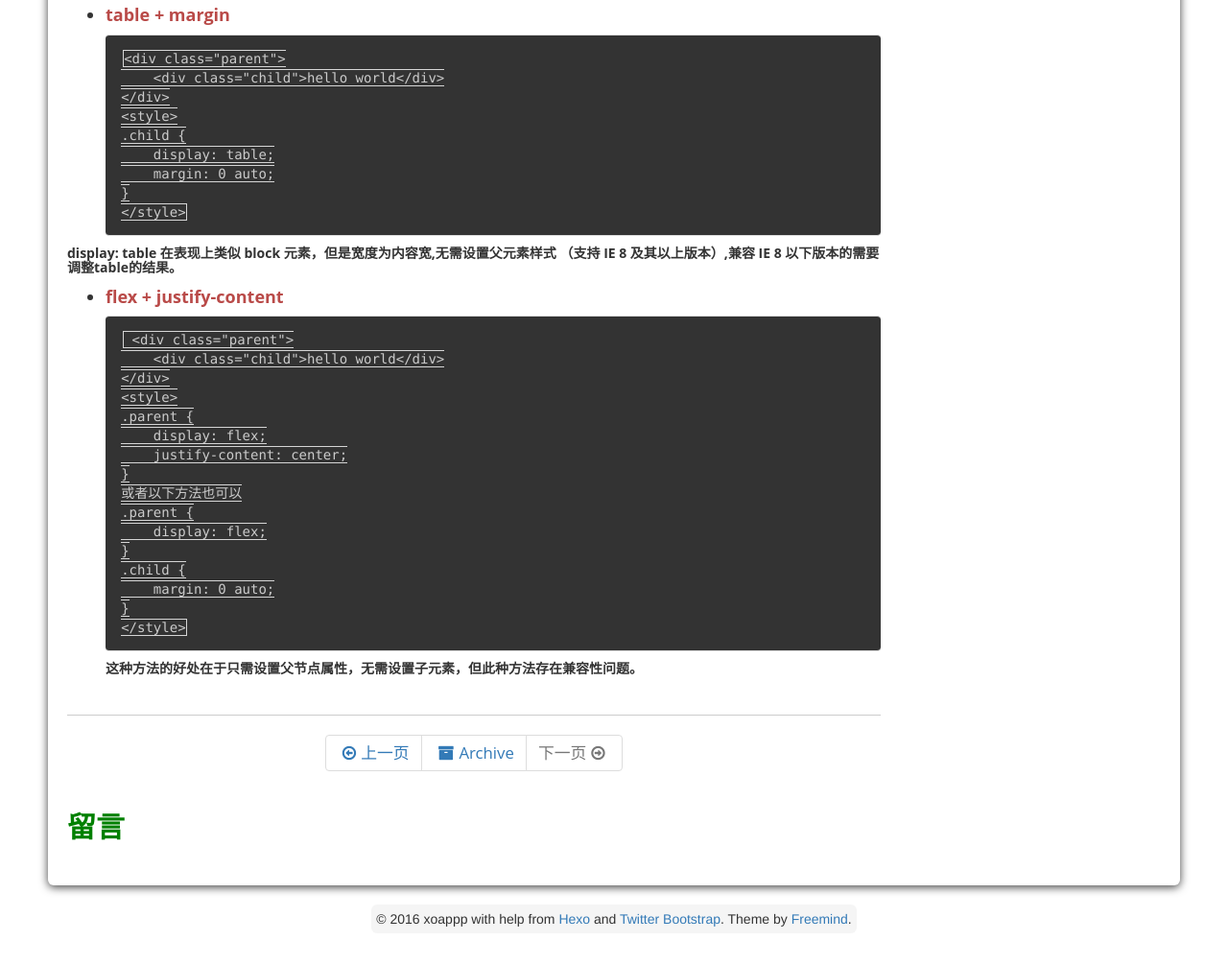
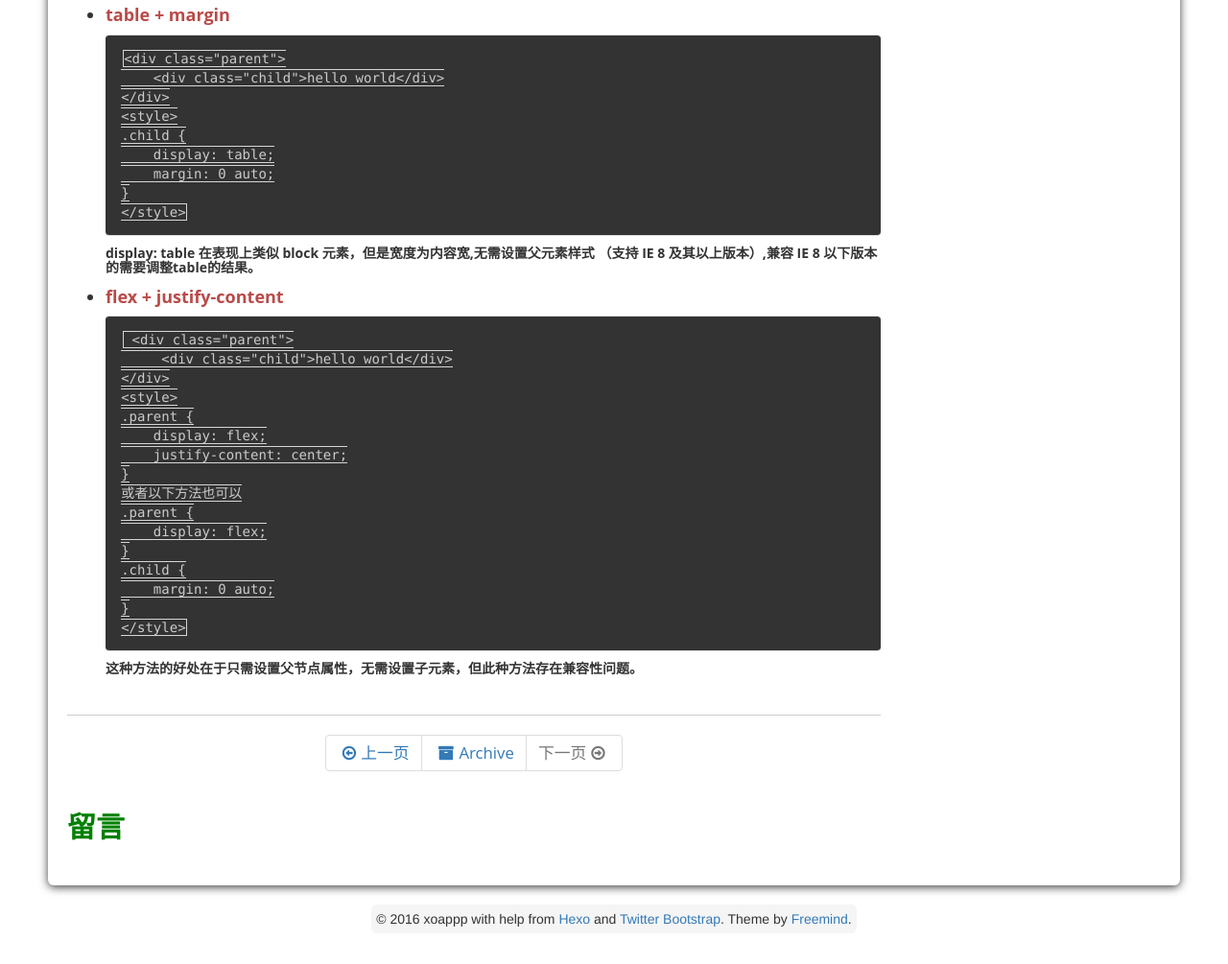
Before and after one commit to tangtou/tangtou.github.io, a plain HTML site: page 2016/06/25/begin/index.html in a window 1280 px wide. Shown: the part 987-1992 px from the top of the page at 96% size. Drawn offline with Linux system fonts and the light colour scheme.

Commit message:
Site updated: 2016-11-14 22:01:02

```diff
--- a/2016/06/25/begin/index.html
+++ b/2016/06/25/begin/index.html
@@ -149,11 +149,9 @@ text-align: center;
     margin: 0 auto;
 }
 &lt;/style&gt;
-</code></pre></li>
-</ul>
-<h5 id="display-table-在表现上类似-block-元素，但是宽度为内容宽-无需设置父元素样式-（支持-IE-8-及其以上版本）-兼容-IE-8-以下版本的需要调整table的结果。"><a href="#display-table-在表现上类似-block-元素，但是宽度为内容宽-无需设置父元素样式-（支持-IE-8-及其以上版本）-兼容-IE-8-以下版本的需要调整table的结果。" class="headerlink" title="display: table 在表现上类似 block 元素，但是宽度为内容宽,无需设置父元素样式 （支持 IE 8 及其以上版本）,兼容 IE 8 以下版本的需要调整table的结果。"></a>display: table 在表现上类似 block 元素，但是宽度为内容宽,无需设置父元素样式 （支持 IE 8 及其以上版本）,兼容 IE 8 以下版本的需要调整table的结果。</h5><ul>
+</code></pre><h5 id="display-table-在表现上类似-block-元素，但是宽度为内容宽-无需设置父元素样式-（支持-IE-8-及其以上版本）-兼容-IE-8-以下版本的需要调整table的结果。"><a href="#display-table-在表现上类似-block-元素，但是宽度为内容宽-无需设置父元素样式-（支持-IE-8-及其以上版本）-兼容-IE-8-以下版本的需要调整table的结果。" class="headerlink" title="display: table 在表现上类似 block 元素，但是宽度为内容宽,无需设置父元素样式 （支持 IE 8 及其以上版本）,兼容 IE 8 以下版本的需要调整table的结果。"></a>display: table 在表现上类似 block 元素，但是宽度为内容宽,无需设置父元素样式 （支持 IE 8 及其以上版本）,兼容 IE 8 以下版本的需要调整table的结果。</h5></li>
 <li><h4 id="flex-justify-content"><a href="#flex-justify-content" class="headerlink" title="flex + justify-content"></a>flex + justify-content</h4><pre><code> &lt;div class=&quot;parent&quot;&gt;
-    &lt;div class=&quot;child&quot;&gt;hello world&lt;/div&gt;
+     &lt;div class=&quot;child&quot;&gt;hello world&lt;/div&gt;
 &lt;/div&gt;
 &lt;style&gt;
 .parent {
```
Also changed, not shown: index.html (+2 -4 lines).
